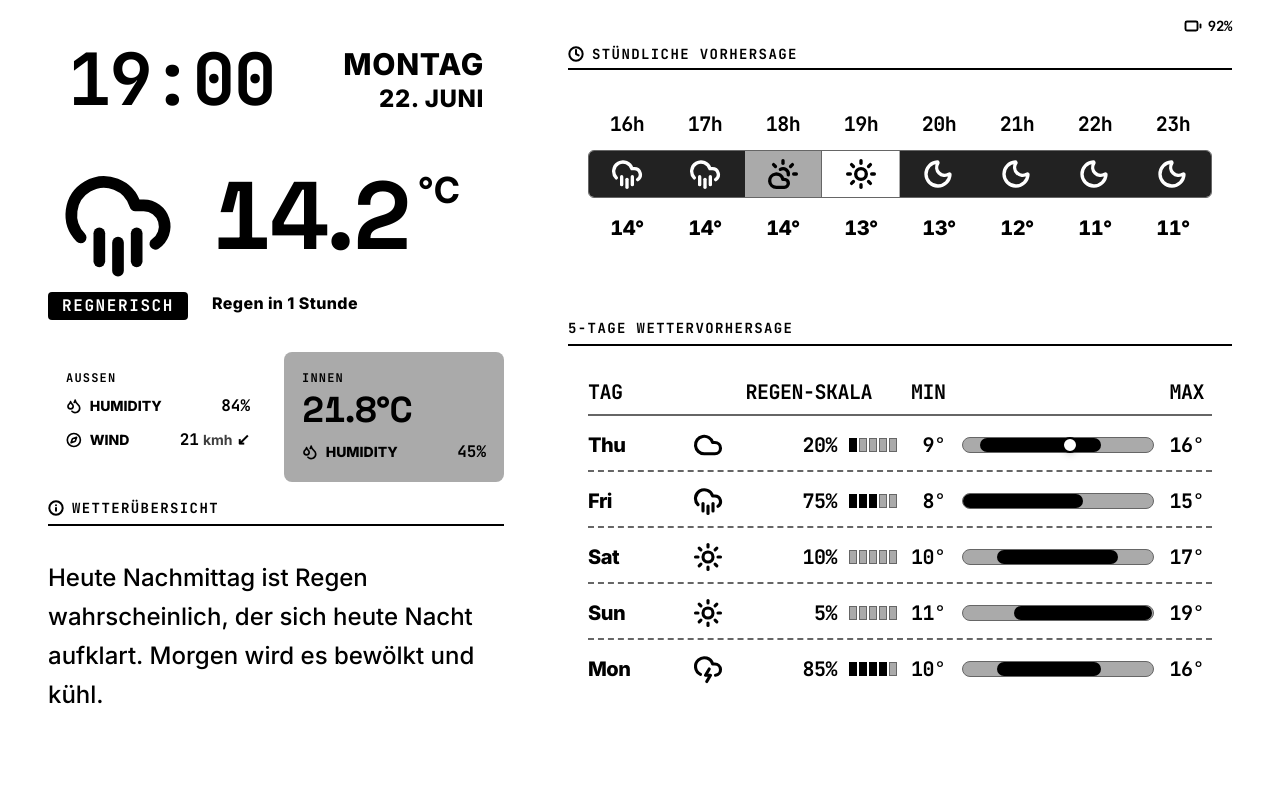
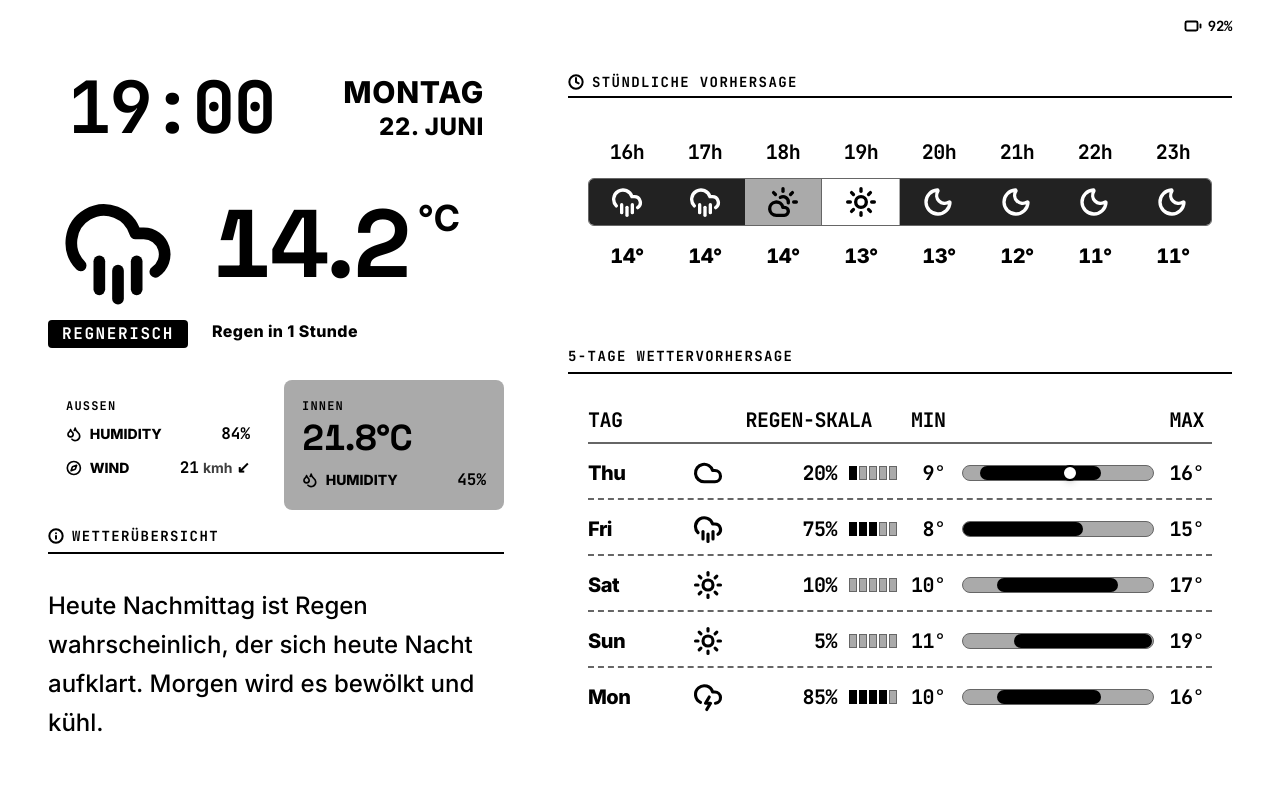
Before and after one commit to hschaefer/e-ink-dashboard, a React (Vite) app: page / in a window 1280 px wide. Shown: the top 796 px of the page. Built offline with nearby package versions, Linux system fonts and the light colour scheme; no server answers.

Commit message:
make layout top-aligned

```diff
--- a/src/App.tsx
+++ b/src/App.tsx
@@ -90,10 +90,10 @@ export default function App() {
   return (
     <div className={`${theme} min-h-screen w-full eink-crisp transition-colors duration-150 flex flex-col justify-between ${bgClass}`}>
       {/* MAIN CONTAINER */}
-      <main className="relative w-full max-w-7xl mx-auto px-6 pt-4 pb-8 md:px-12 md:pt-6 md:pb-16 flex-grow flex flex-col justify-center">
+      <main className="relative w-full max-w-7xl mx-auto px-6 pb-8 md:px-12 md:pb-16 flex-grow flex flex-col">
 
         {/* Compact battery level in top right */}
-        <div className={`absolute top-3 right-6 md:top-4 md:right-12 flex items-center gap-1.5 text-xs sm:text-sm font-mono font-black tracking-tight ${isDark ? 'text-white' : 'text-black'}`}>
+        <div className={`flex justify-end items-center gap-1.5 pt-3 pb-3 md:pt-4 md:pb-4 text-xs sm:text-sm font-mono font-black tracking-tight ${isDark ? 'text-white' : 'text-black'}`}>
           <Battery size={18} strokeWidth={2.5} />
           <span>{currentData.status.batteryPercent}%</span>
         </div>
```
